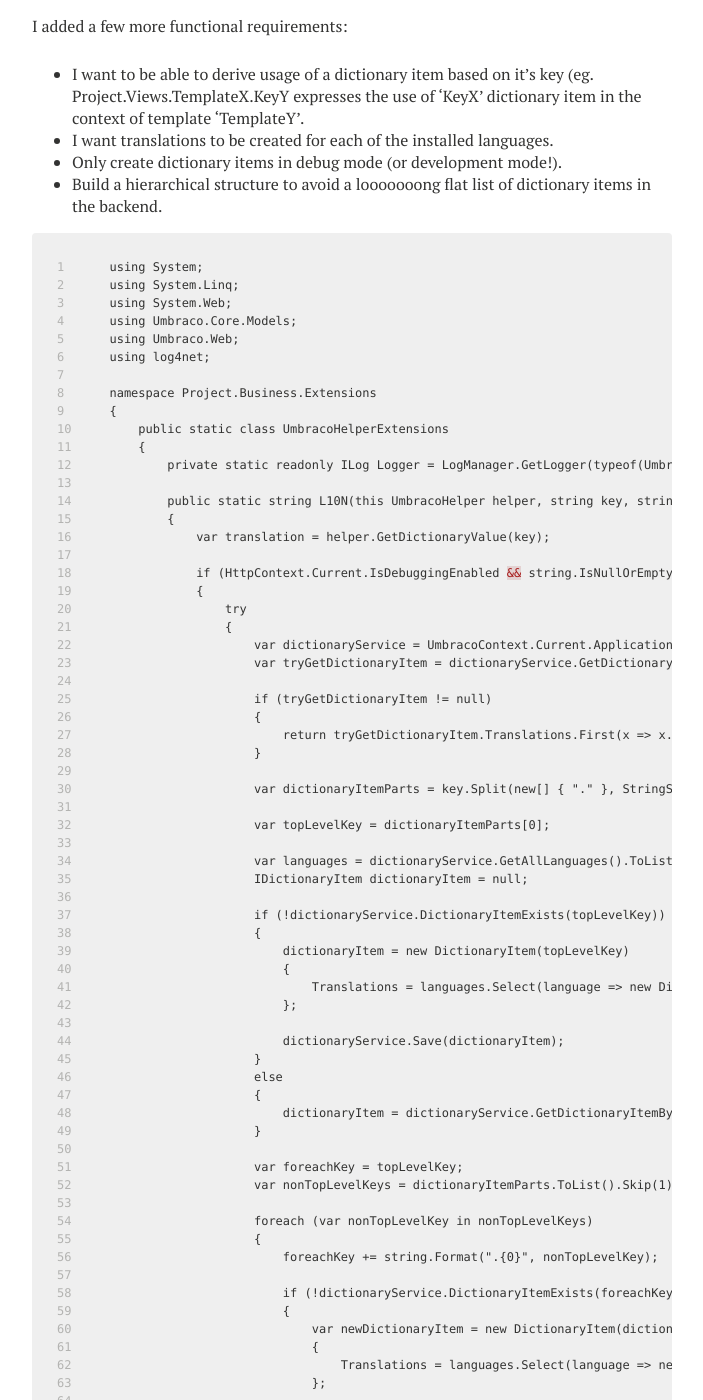
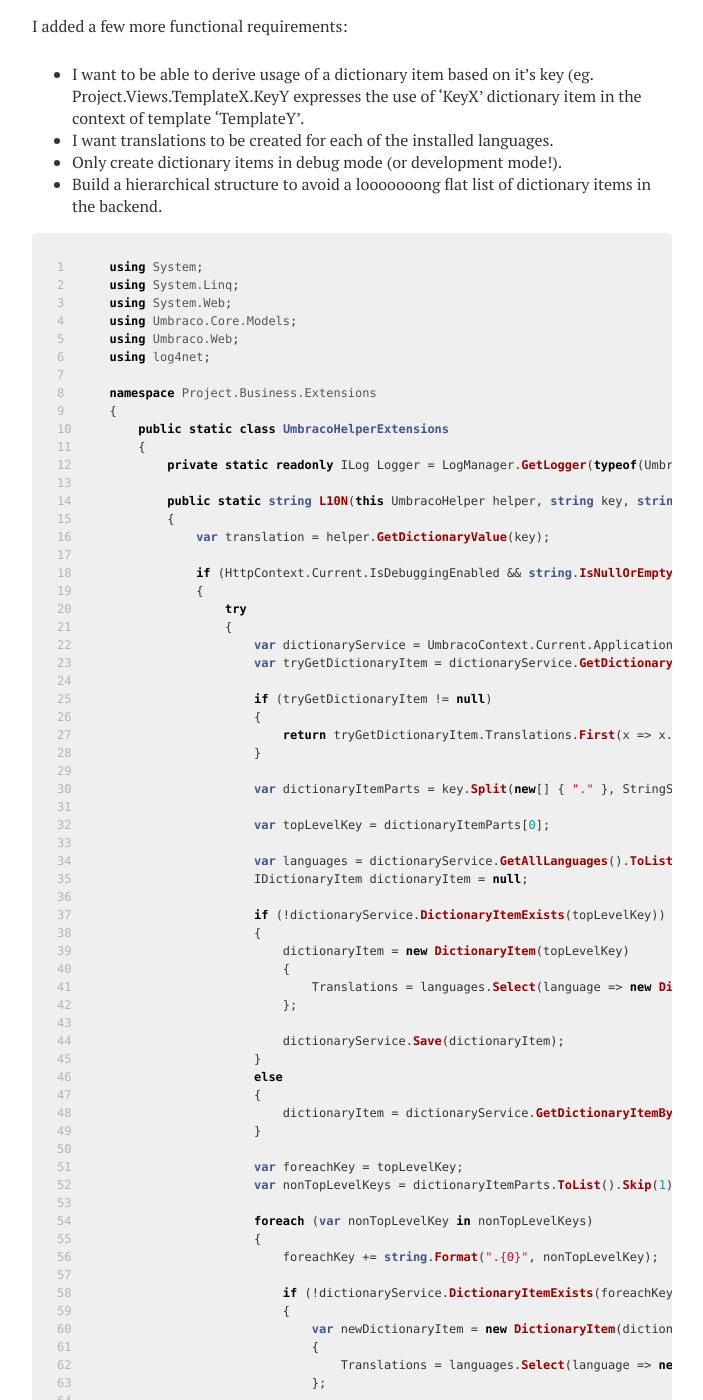
Before and after one commit to netaddicts/netaddicts.github.io, a Jekyll site: the page built from _posts/2014-01-15-umbracohelper-l10n-extension-method.md, in a window 1280 px wide and 1400 px high, scrolled down 392 px. Shown: the whole window, without its empty margins (288-991 px from the left). Built offline with Jekyll 4.4.1, drawn with Linux system fonts in a browser that asks for light colours; nearby versions of some CDN libraries; comment, search, counter and statistics services are not loaded; some of the changed text lies outside the part shown.

Commit message:
Adding c# pygments tag

```diff
--- a/_posts/2014-01-15-umbracohelper-l10n-extension-method.md
+++ b/_posts/2014-01-15-umbracohelper-l10n-extension-method.md
@@ -17,7 +17,7 @@ I added a few more functional requirements:
 * Only create dictionary items in debug mode (or development mode!).
 * Build a hierarchical structure to avoid a looooooong flat list of dictionary items in the backend.
 
-{% highlight html linenos %}
+{% highlight c# linenos %}
 {% raw %}
 using System;
 using System.Linq;
```
